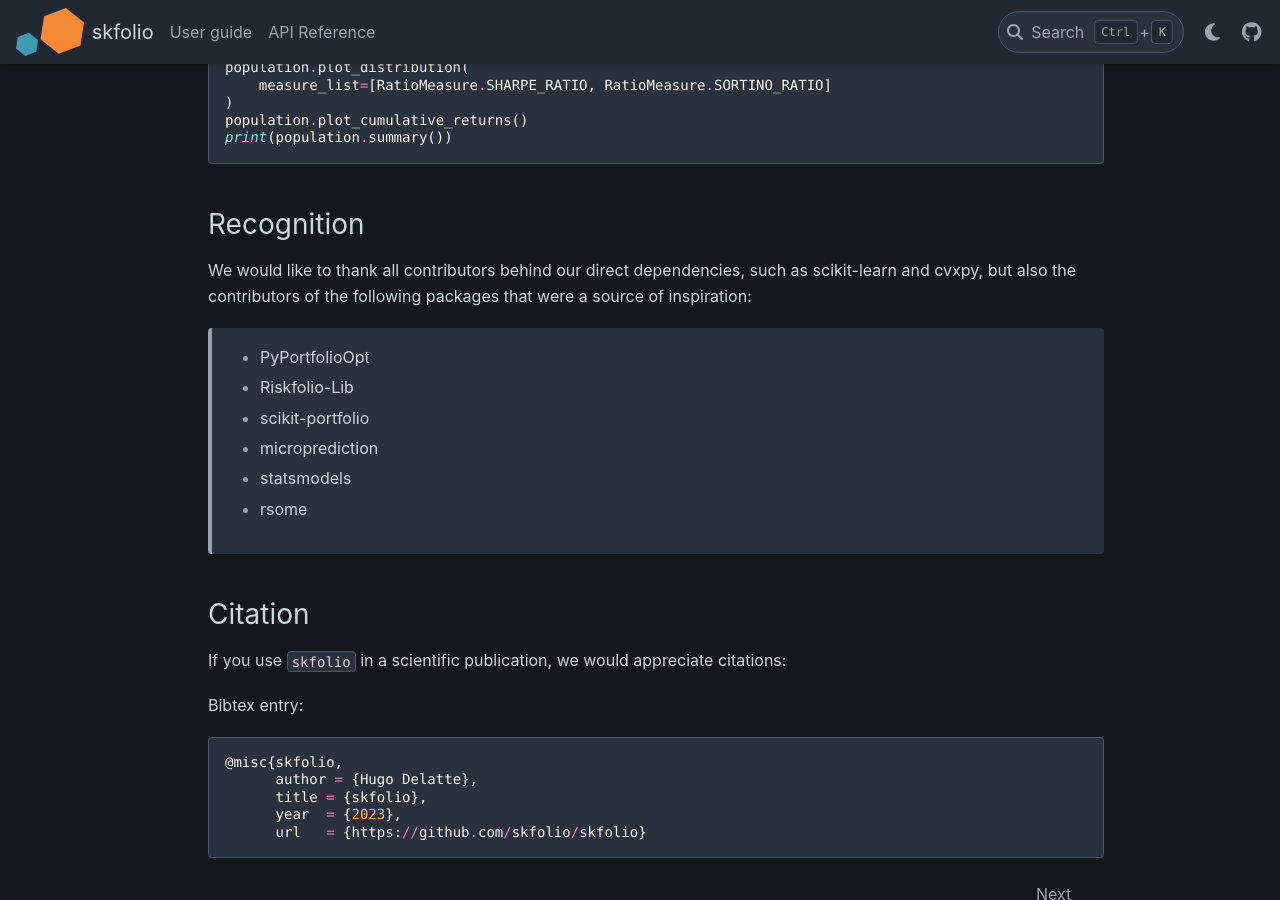
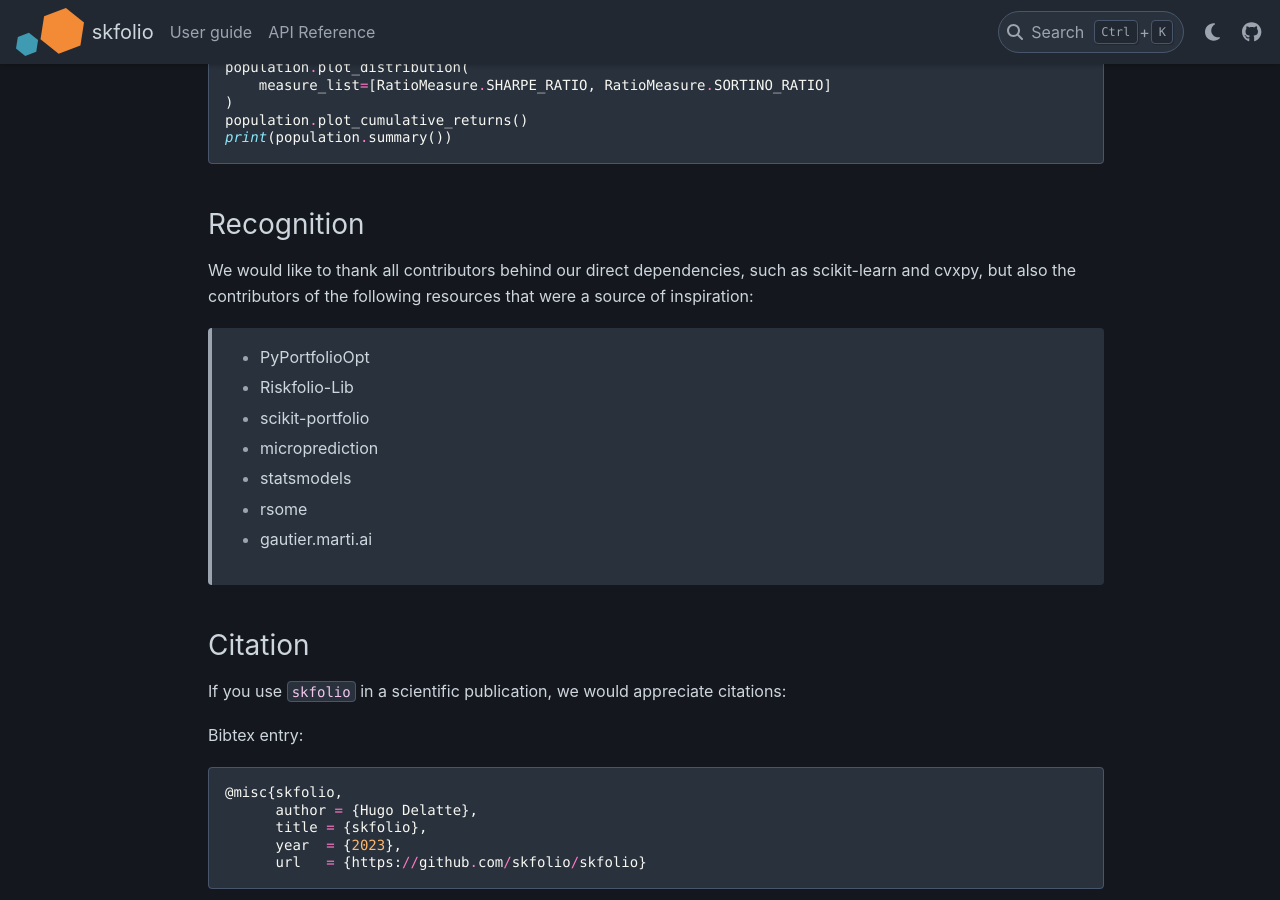
Before and after one commit to skfolio/skfolio, a Sphinx documentation site: the page built from docs/index.rst, in a window 1280 px wide and 900 px high, scrolled down 10636 px. Built offline with Sphinx 7.4.7 and the PyData theme 0.15.4, drawn with Linux system fonts in a browser that asks for light colours; pages that are not in the unit, such as notebooks, are missing from menus; the version number is read from the project's files by our own code.

Commit message:
chore(docs): readme updated [skip ci]

```diff
--- a/README.rst
+++ b/README.rst
@@ -529,7 +529,7 @@
 ~~~~~~~~~~~
 
 We would like to thank all contributors behind our direct dependencies, such as
-scikit-learn and cvxpy, but also the contributors of the following packages that were a
+scikit-learn and cvxpy, but also the contributors of the following resources that were a
 source of inspiration:
 
     * PyPortfolioOpt
@@ -538,6 +538,7 @@
     * microprediction
     * statsmodels
     * rsome
+    * gautier.marti.ai
 
 
 Citation
--- a/docs/index.rst
+++ b/docs/index.rst
@@ -473,7 +473,7 @@
 ~~~~~~~~~~~
 
 We would like to thank all contributors behind our direct dependencies, such as
-scikit-learn and cvxpy, but also the contributors of the following packages that were a
+scikit-learn and cvxpy, but also the contributors of the following resources that were a
 source of inspiration:
 
     * PyPortfolioOpt
@@ -482,6 +482,7 @@
     * microprediction
     * statsmodels
     * rsome
+    * gautier.marti.ai
 
 
 Citation
```
